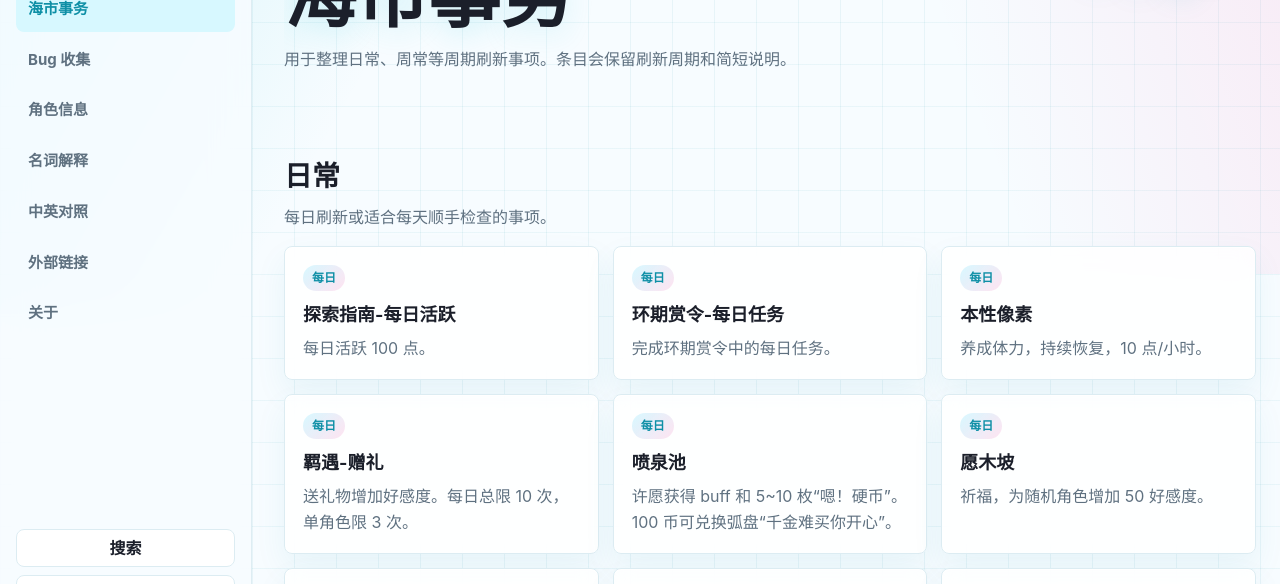
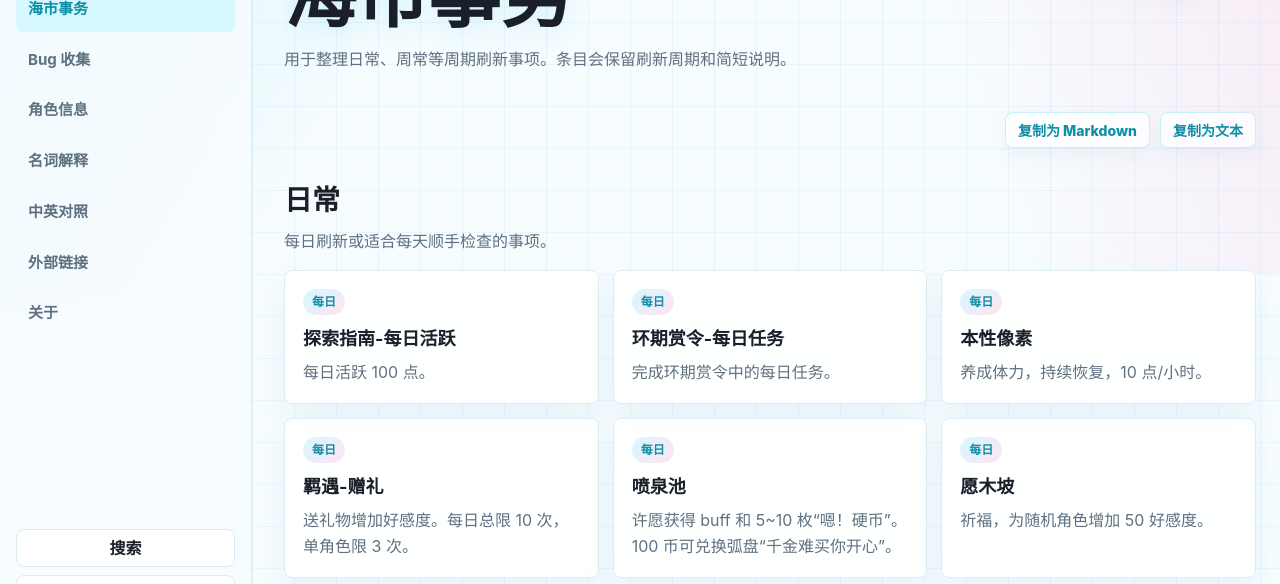
Before and after one commit to watice555/nte-notes, an Astro site: page /nte-notes/tasks in a window 1280 px wide. Shown: the part 146-730 px from the top of the page. Built offline with nearby package versions, Linux system fonts and the light colour scheme; Astro itself is replaced by a stand-in of ours.

Commit message:
bugs sorted and other updates

```diff
--- a/public/styles/global.css
+++ b/public/styles/global.css
@@ -503,6 +503,41 @@ h3 {
   margin-bottom: 16px;
 }
 
+.page-action-row {
+  display: flex;
+  gap: 10px;
+  align-items: center;
+  justify-content: flex-end;
+  margin: -12px 0 18px;
+}
+
+.copy-button {
+  display: inline-flex;
+  min-height: 36px;
+  align-items: center;
+  justify-content: center;
+  border: 1px solid rgba(35, 199, 217, 0.24);
+  border-radius: 8px;
+  background: rgba(255, 255, 255, 0.72);
+  color: var(--primary-dark);
+  cursor: pointer;
+  font-size: 14px;
+  font-weight: 800;
+  padding: 0 12px;
+  box-shadow: 0 8px 20px rgba(14, 143, 166, 0.06);
+}
+
+.copy-button:hover {
+  border-color: rgba(35, 199, 217, 0.42);
+  background: rgba(215, 248, 255, 0.5);
+}
+
+.copy-status {
+  color: var(--primary-dark);
+  font-size: 13px;
+  font-weight: 800;
+}
+
 .filter-panel {
   display: grid;
   grid-template-columns: repeat(5, minmax(0, 1fr));
--- a/src/pages/tasks.astro
+++ b/src/pages/tasks.astro
@@ -49,6 +49,70 @@ const groups = [
     descriptionEn: "Tasks that change with version events, banners, and shops.",
   },
 ];
+
+const buildTaskMarkdown = (lang: "zh" | "en") => {
+  const isEn = lang === "en";
+  const lines = [
+    `# ${isEn ? "Hethereau Affairs" : "海市事务"}`,
+    "",
+    isEn
+      ? "A compact checklist for daily, weekly, biweekly, and rotating tasks."
+      : "用于整理日常、周常等周期刷新事项。条目会保留刷新周期和简短说明。",
+    "",
+  ];
+
+  groups.forEach((group) => {
+    const items = tasks.filter((task) => task.category === group.key);
+    if (items.length === 0) return;
+
+    lines.push(`## ${isEn ? group.titleEn : group.title}`, "");
+    items.forEach((task) => {
+      const title = isEn ? task.title.en : task.title.zh;
+      const summary = isEn ? task.summary.en : task.summary.zh;
+      lines.push(`- **${title}**: ${summary}`);
+    });
+    lines.push("");
+  });
+
+  return lines.join("\n").trim();
+};
+
+const taskMarkdown = {
+  zh: buildTaskMarkdown("zh"),
+  en: buildTaskMarkdown("en"),
+};
+
+const buildTaskText = (lang: "zh" | "en") => {
+  const isEn = lang === "en";
+  const lines = [
+    isEn ? "Hethereau Affairs" : "海市事务",
+    "",
+    isEn
+      ? "A compact checklist for daily, weekly, biweekly, and rotating tasks."
+      : "用于整理日常、周常等周期刷新事项。条目会保留刷新周期和简短说明。",
+    "",
+  ];
+
+  groups.forEach((group) => {
+    const items = tasks.filter((task) => task.category === group.key);
+    if (items.length === 0) return;
+
+    lines.push(isEn ? group.titleEn : group.title, "");
+    items.forEach((task) => {
+      const title = isEn ? task.title.en : task.title.zh;
+      const summary = isEn ? task.summary.en : task.summary.zh;
+      lines.push(`${title}: ${summary}`);
+    });
+    lines.push("");
+  });
+
+  return lines.join("\n").trim();
+};
+
+const taskText = {
+  zh: buildTaskText("zh"),
+  en: buildTaskText("en"),
+};
 ---
 
 <BaseLayout title="海市事务" active="/tasks/">
@@ -60,6 +124,40 @@ const groups = [
     descriptionEn="A compact checklist for daily, weekly, biweekly, and rotating tasks."
     quips={["打工人，打工魂"]}
   />
+
+  <div class="page-action-row">
+    <button
+      class="copy-button"
+      type="button"
+      data-copy-content
+      data-copy-zh={taskMarkdown.zh}
+      data-copy-en={taskMarkdown.en}
+      data-i18n-zh="复制为 Markdown"
+      data-i18n-en="Copy as Markdown"
+    >
+      复制为 Markdown
+    </button>
+    <button
+      class="copy-button"
+      type="button"
+      data-copy-content
+      data-copy-zh={taskText.zh}
+      data-copy-en={taskText.en}
+      data-i18n-zh="复制为文本"
+      data-i18n-en="Copy as Text"
+    >
+      复制为文本
+    </button>
+    <span
+      class="copy-status"
+      data-copy-status
+      data-i18n-zh="已复制"
+      data-i18n-en="Copied"
+      hidden
+    >
+      已复制
+    </span>
+  </div>
 
   {
     groups.map((group) => {
@@ -96,3 +194,47 @@ const groups = [
     })
   }
 </BaseLayout>
+
+<script>
+  // @ts-nocheck
+  const copyButtons = Array.from(document.querySelectorAll("[data-copy-content]"));
+  const copyStatus = document.querySelector("[data-copy-status]");
+
+  const fallbackCopy = (text) => {
+    const textarea = document.createElement("textarea");
+    textarea.value = text;
+    textarea.setAttribute("readonly", "");
+    textarea.style.position = "fixed";
+    textarea.style.left = "-9999px";
+    document.body.appendChild(textarea);
+    textarea.select();
+    document.execCommand("copy");
+    textarea.remove();
+  };
+
+  copyButtons.forEach((copyButton) => {
+    copyButton.addEventListener("click", async () => {
+      const lang = document.body.dataset.lang === "en" ? "en" : "zh";
+      const text = copyButton.getAttribute(lang === "en" ? "data-copy-en" : "data-copy-zh") || "";
+
+      try {
+        if (navigator.clipboard?.writeText) {
+          await navigator.clipboard.writeText(text);
+        } else {
+          fallbackCopy(text);
+        }
+
+        if (copyStatus) {
+          copyStatus.hidden = false;
+          window.clearTimeout(copyStatus.dataset.timer);
+          copyStatus.dataset.timer = String(window.setTimeout(() => {
+            copyStatus.hidden = true;
+          }, 1800));
+        }
+      } catch {
+        fallbackCopy(text);
+        if (copyStatus) copyStatus.hidden = false;
+      }
+    });
+  });
+</script>
```
Also changed, not shown: src/data/bugs.json (+90 -90 lines).
